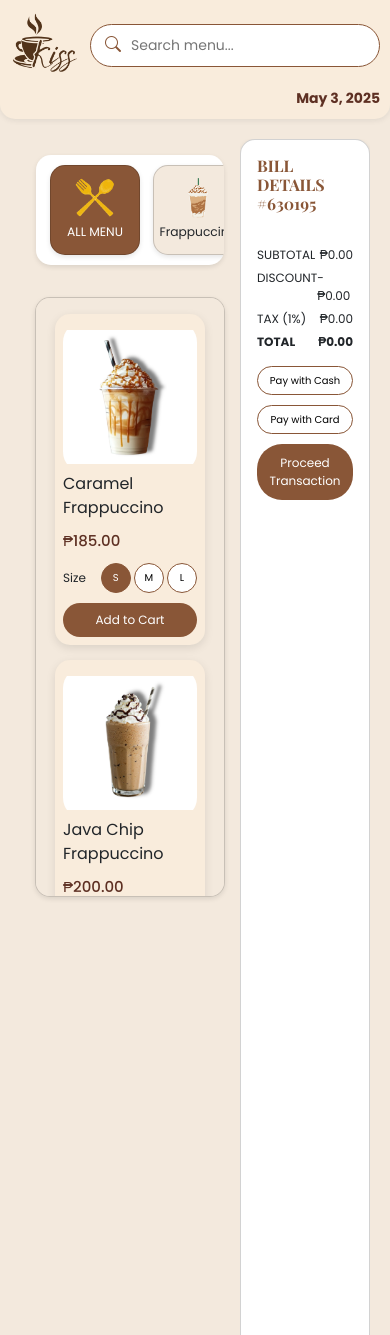
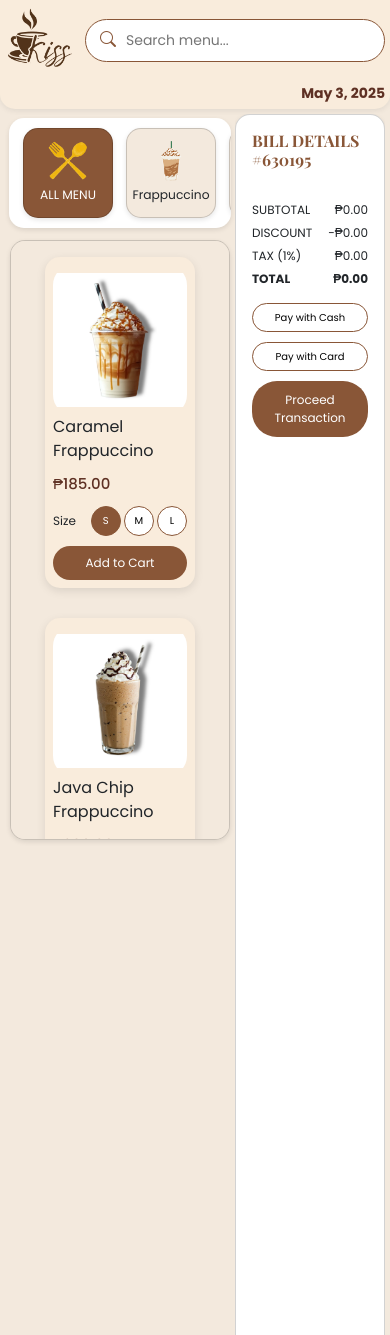
Before and after one commit to kissyaguilar/kissyaguilar.github.io, a PHP site: page /ADET/A04/index.html in a window 390 px wide. Shown: the top 1335 px of the page. Run offline with PHP 8.4, Linux system fonts and the light colour scheme.

Commit message:
Final A04

```diff
--- a/ADET/A04/css/styles.css
+++ b/ADET/A04/css/styles.css
@@ -8,6 +8,8 @@ body {
   display: flex;
   flex-direction: column;
   height: 100vh;
+  width: 100vw;
+  margin: 0;
   padding: 0;
 }
 
@@ -20,6 +22,7 @@ body {
   align-items: center;
   box-shadow: 0 2px 5px rgba(93, 90, 90, 0.1);
   border-radius: 0 0 15px 15px;
+  margin: 0;
 }
 
 .header .logo img {
@@ -70,19 +73,23 @@ body {
   display: flex;
   flex: 1;
   overflow: hidden;
-  padding: 20px;
+  padding: 10px;
+  width: 100%;
+  margin: 0;
 }
 
 .categories-section {
   flex: 1;
   overflow-y: auto;
   width: 100%;
+  margin: 0;
 }
 
 .receipt-section {
   width: 250px;
   flex-shrink: 0;
   overflow-y: auto;
+  margin: 0;
 }
 
 .categories {
@@ -96,6 +103,7 @@ body {
   overflow-x: auto;
   scroll-behavior: smooth;
   white-space: nowrap;
+  margin: 0;
 }
 
 .categories::-webkit-scrollbar {
@@ -151,15 +159,16 @@ body {
 .maincontainer {
   background: #F3E9DD;
   border-radius: 15px;
-  padding: 20px;
+  padding: 50px;
   max-height: 600px;
   overflow-y: auto;
   box-shadow: 0 2px 5px rgba(0, 0, 0, 0.1);
   display: grid;
   grid-template-columns: repeat(auto-fill, minmax(220px, 1fr));
-  gap: 20px;
+  gap: 50px;
   justify-items: center;
-  margin: 20px;
+  margin: 5px;
+
 }
 
 .product-card {
@@ -322,7 +331,7 @@ body {
 
 @media (max-width: 992px) {
   .header {
-    padding: 10px 15px;
+    padding: 8px 8px;
     gap: 10px;
   }
 
@@ -333,6 +342,10 @@ body {
 
   .header .date {
     margin-left: auto;
+  }
+
+  .main-content {
+    padding: 8px;
   }
 
   .custom-button {
@@ -346,8 +359,8 @@ body {
   .maincontainer {
     grid-template-columns: repeat(auto-fill, minmax(180px, 1fr));
     gap: 15px;
-    padding: 15px;
-    margin: 15px;
+    padding: 8px;
+    margin: 5px;
   }
 
   .product-card {
@@ -371,8 +384,12 @@ body {
 
 @media (max-width: 576px) {
   .header {
-    padding: 10px;
+    padding: 5px;
     gap: 8px;
+  }
+
+  .main-content {
+    padding: 5px;
   }
 
   .header .search-container {
@@ -391,7 +408,10 @@ body {
 
   .maincontainer {
     grid-template-columns: repeat(auto-fill, minmax(140px, 1fr));
-
+    gap: 30px;
+    padding: 5px;
+    margin: 5px;
+    width: calc(100% - 10px);
   }
 
   .product-card {
@@ -430,7 +450,11 @@ body {
   }
 
   .receipt-section {
-    width: 130px;
+    width: 150px;
+  }
+
+  .categories {
+    padding: 10px;
   }
 
   .payment-buttons {
--- a/ADET/A04/index.html
+++ b/ADET/A04/index.html
@@ -34,7 +34,7 @@
     </div>
     <div class="main-content">
       <div class="categories-section">
-        <div class="p-3 mb-3">
+        <div class="p-1 mb-2">
           <div class="categories" id="categories"></div>
         </div>
         <div class="card p-3 maincontainer" id="maincontainer"></div>
```
